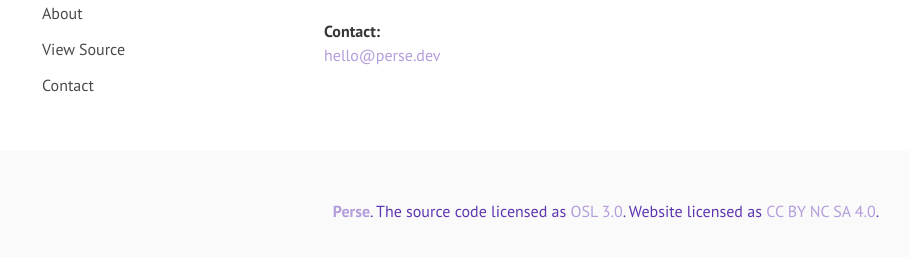
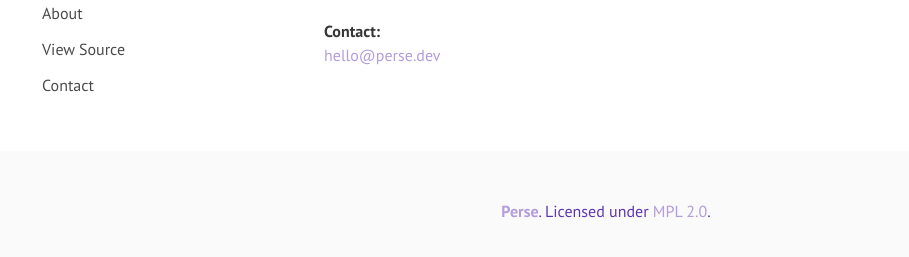
Before and after one commit to alexwatever/perse, a plain HTML site: page perse.dev/index.html in a window 1280 px wide. Shown: the part 221-478 px from the top of the page, without its empty margins (34-943 px from the left). Drawn offline with nearby package versions, Linux system fonts and the light colour scheme.

Commit message:
Update license.

```diff
--- a/perse.dev/index.html
+++ b/perse.dev/index.html
@@ -53,7 +53,7 @@
 
         <footer class="footer">
             <div class="content has-text-centered">
-                <p><a href="https://perse.dev"><strong>Perse</strong></a>. The source code licensed as <a href="https://opensource.org/license/osl-3-0-php/">OSL 3.0</a>. Website licensed as <a href="http://creativecommons.org/licenses/by-nc-sa/4.0/">CC BY NC SA 4.0</a>.</p>
+                <p><a href="https://perse.dev"><strong>Perse</strong></a>. Licensed under <a href="https://www.mozilla.org/en-US/MPL/2.0/">MPL 2.0</a>.</p>
             </div>
         </footer>
     </body>
--- a/perse/Cargo.toml
+++ b/perse/Cargo.toml
@@ -8,6 +8,7 @@ authors = ["Alex Watson <alex@perse.dev>"]
 description = "Perse is a site-builder."
 repository = "https://github.com/alexwatever/perse"
 readme = "README.md"
+license = "Mozilla Public License 2.0"
 
 
 [lib]
```
